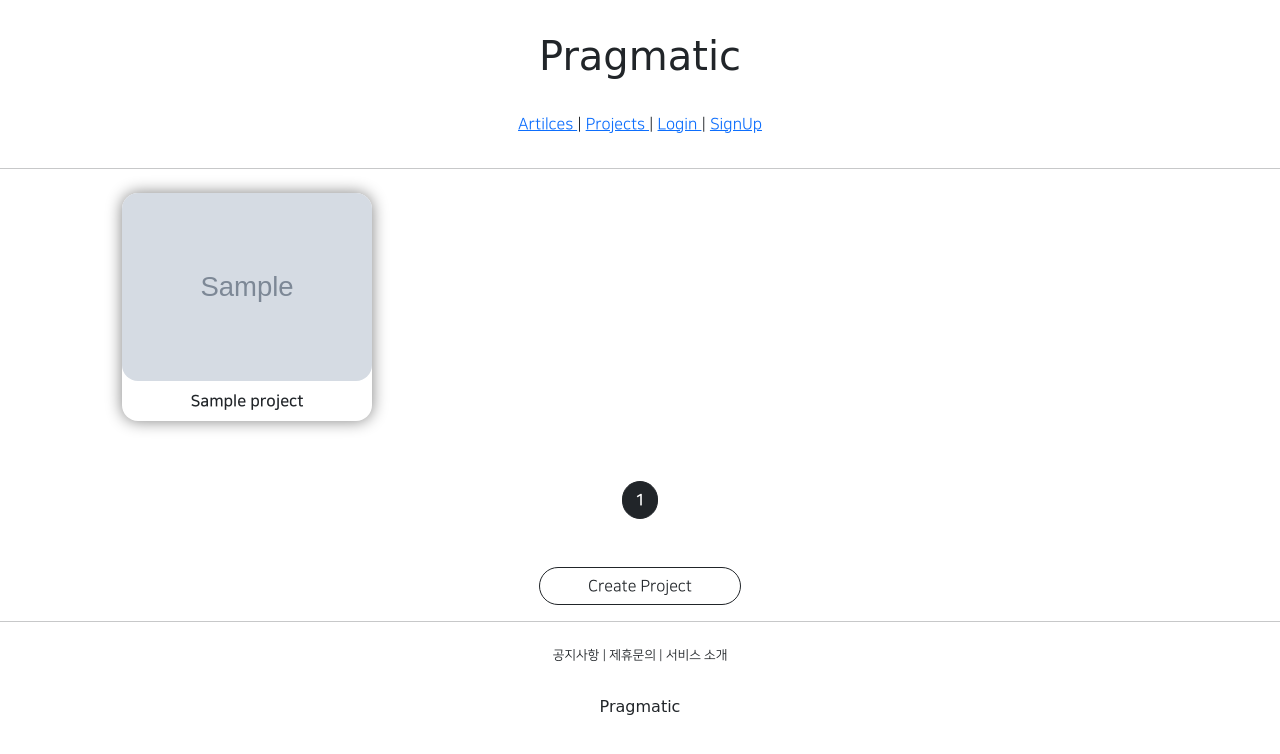
After one commit to codemkim/gis_5ban, a Django app: page /projects/list/ in a window 1280 px wide. The commit adds this page. Shown: the top 754 px of the page. Run offline with Django 3.2, Linux system fonts and the light colour scheme; tables that the repository leaves empty hold one stand-in row (values such as "Sample post"); grey boxes marked "Sample" are stand-in pictures; parts of the project's set-up code (start-up, migrations or seed data) failed here and were passed over; some libraries are stand-ins or nearby versions; some web fonts are replaced.

Commit message:
08/17 5ban class commit 5

```diff
--- /dev/null
+++ b/projectapp/templates/projectapp/list.html
@@ -0,0 +1,65 @@
+{% extends 'base.html' %}
+{% load static %}
+{% block content %}
+
+
+    <style>
+        .container{
+            padding: 0;
+            margin: 0 auto;
+        }
+
+        .container div {
+          width: 45%;
+            max-width: 250px;
+            box-shadow: 0 0 1rem gray;
+          display: flex;
+          justify-content: center;
+          align-items: center;
+          border-radius: 1rem;
+            flex-direction: column;
+        }
+
+        .container img {
+            width:100%;
+            border-radius: 1rem;
+        }
+
+    </style>
+
+    <div class="container my-4">
+
+        {% for project in project_list %}
+
+            <div>
+
+                <a href="{% url 'projectapp:detail' pk=project.pk %}">
+                    <img src="{{ project.image.url }}"
+                         alt="">
+                </a>
+
+                <span class="m-2 NNB_B">{{ project.name }}</span>
+
+            </div>
+
+
+        {% endfor %}
+
+    </div>
+
+    <script src="{% static 'js/magicgrid.js' %}"></script>
+
+
+    {% include 'snippets/pagenation.html' %}
+
+
+    </div>
+
+
+        <div class="text-center my-5">
+        <a href="{% url 'projectapp:create' %}"
+           class="btn btn-outline-dark rounded-pill px-5">
+            Create Project
+        </a>
+
+{% endblock %}
--- a/projectapp/urls.py
+++ b/projectapp/urls.py
@@ -1,10 +1,11 @@
 from django.urls import path
 
-from projectapp.views import ProjectCreateView, ProjectDetailView
+from projectapp.views import ProjectCreateView, ProjectDetailView, ProjectListView
 
 app_name='projectapp'
 
 urlpatterns = [
     path('create/', ProjectCreateView.as_view(), name='create'),
     path('detail/<int:pk>', ProjectDetailView.as_view(), name='detail'),
+    path('list/', ProjectListView.as_view(), name='list'),
 ]
--- a/projectapp/views.py
+++ b/projectapp/views.py
@@ -4,7 +4,7 @@ from django.shortcuts import render
 # Create your views here.
 from django.urls import reverse_lazy, reverse
 from django.utils.decorators import method_decorator
-from django.views.generic import CreateView, DetailView
+from django.views.generic import CreateView, DetailView, ListView
 
 from projectapp.forms import ProjectCreationForm
 from projectapp.models import Project
@@ -23,3 +23,11 @@ class ProjectDetailView(DetailView):
     model = Project
     context_object_name = 'target_project'
     template_name = 'projectapp/detail.html'
+
+
+class ProjectListView(ListView):
+    model = Project
+    context_object_name = 'project_list'
+    template_name = 'projectapp/list.html'
+
+    paginate_by = 20
--- a/templates/header.html
+++ b/templates/header.html
@@ -5,10 +5,14 @@
     </div>
 
     <div class="pragmatic_header_button">
-        <span>nav1</span> |
         <span>
-            <a href="{% url 'accountapp:hello_world' %}">
-                Home
+            <a href="{% url 'articleapp:list' %}">
+                Artilces
+            </a>
+        </span> |
+        <span>
+            <a href="{% url 'projectapp:list' %}">
+                Projects
             </a>
         </span> |
 
```
